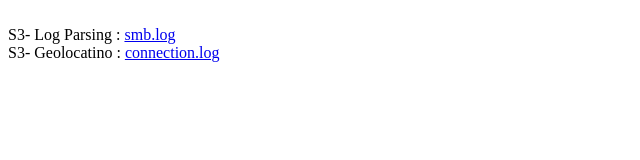
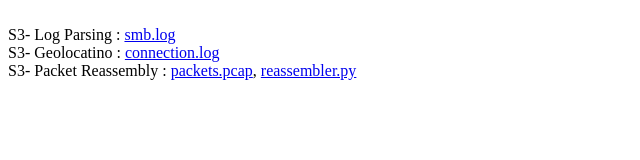
Before and after one commit to PouyaRahju/pouyarahju.github.io, a plain HTML site: page sec573/index.html in a window 1280 px wide. Shown: the whole page, without its empty margins (0-640 px from the left). Drawn offline with Linux system fonts and the light colour scheme.

Commit message:
Update index.html

```diff
--- a/sec573/index.html
+++ b/sec573/index.html
@@ -1,3 +1,4 @@
 <br>
 S3- Log Parsing : <a href="smb.log" >smb.log</a><br>
 S3- Geolocatino : <a href="connection.log" >connection.log</a><br>
+S3- Packet Reassembly : <a href="packets.pcap" >packets.pcap</a>,  <a href="reassembler.py" >reassembler.py</a><br>
```
